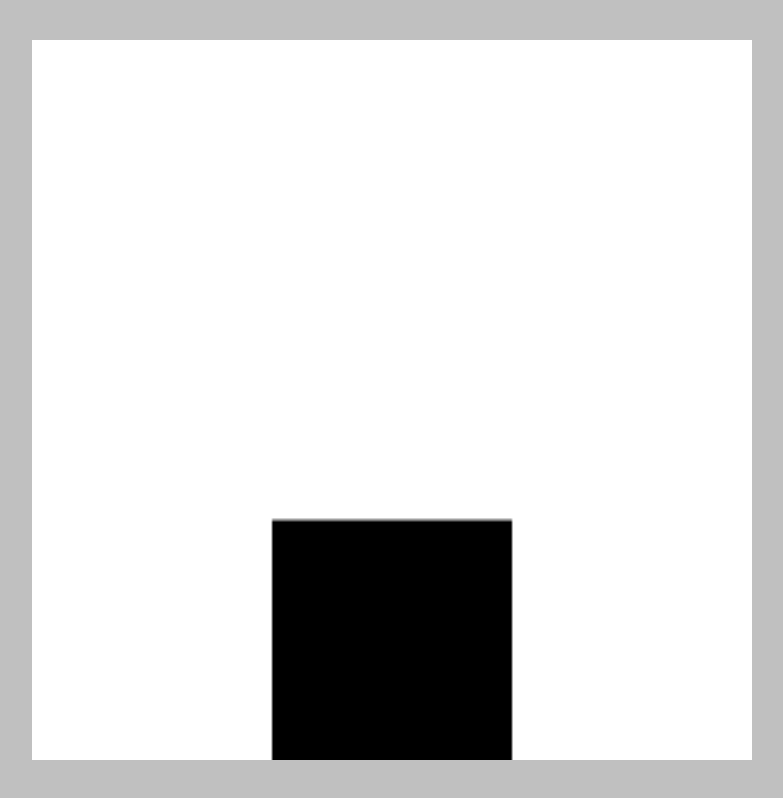
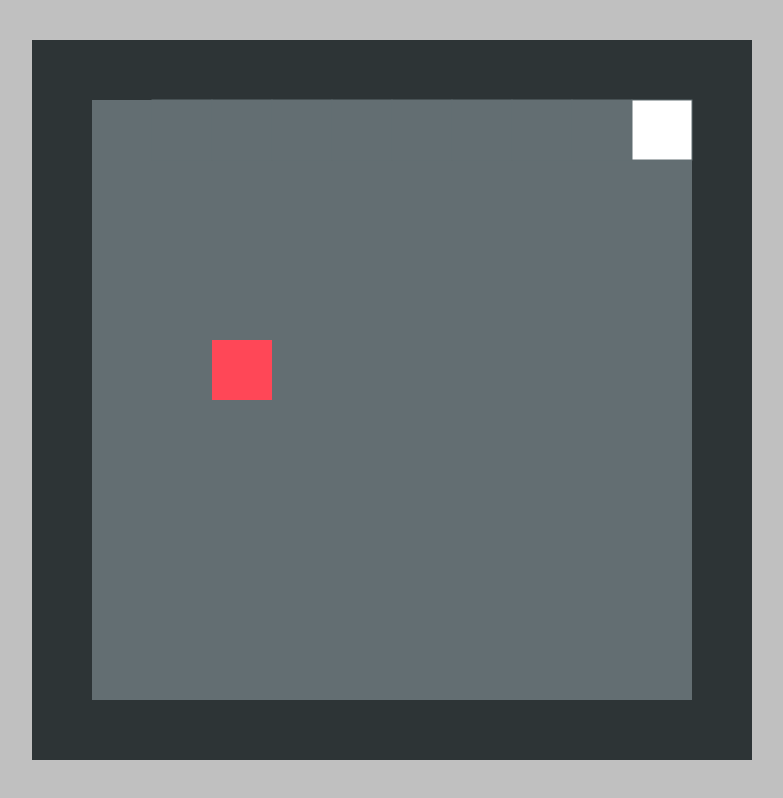
Before and after one commit to BitRuby/Snake-AI, a website built with webpack: page build/game.html in a window 1280 px wide. Shown: the whole page, without its empty margins (248-1031 px from the left). Built offline with nearby package versions, Linux system fonts and the light colour scheme.

Commit message:
Created full working Snake game

```diff
--- a/package.json
+++ b/package.json
@@ -5,7 +5,7 @@
   "main": "index.js",
   "scripts": {
     "build": "babel src -d lib",
-    "webpack": "webpack"
+    "webpack": "webpack --watch"
   },
   "author": "",
   "license": "ISC",
--- /dev/null
+++ b/src/game.config.json
@@ -0,0 +1,7 @@
+{
+  "pixelSize": 60,
+  "gameSpeed": 100,
+  "backgroundColor": "#636e72",
+  "snakeColor": "#fff",
+  "borderColor": "#2d3436"
+}
--- /dev/null
+++ b/src/game/food.js
@@ -0,0 +1,33 @@
+class Food {
+  position = {};
+  constructor(snakeRef) {
+    this.snakeRef = snakeRef;
+    this.snakeRef.ctx.fillStyle = "#ff4757";
+    for (;;) {
+      this.position = {
+        x:
+          (Math.floor(Math.random() * (this.snakeRef.columns - 2)) + 1) *
+          this.snakeRef.px,
+        y:
+          (Math.floor(Math.random() * (this.snakeRef.rows - 2)) + 1) *
+          this.snakeRef.px
+      };
+      if (
+        !this.snakeRef.containsCoordinates(this.position.x, this.position.y)
+      ) {
+        break;
+      }
+    }
+    this.snakeRef.ctx.fillRect(
+      this.position.x,
+      this.position.y,
+      snakeRef.px,
+      snakeRef.px
+    );
+  }
+  getPosition = () => {
+    return this.position;
+  };
+}
+
+export default Food;
--- a/src/game/game.js
+++ b/src/game/game.js
@@ -1,9 +1,44 @@
-export default class Game {
+import Snake from "./snake";
+import data from "../game.config.json";
+
+class Game {
   constructor(c) {
-    this.game = c.getContext("2d");
+    this.px = data.pixelSize;
+    this.speed = data.gameSpeed;
+    c.style.backgroundColor = data.backgroundColor;
+    this.rows = c.height / this.px;
+    this.columns = c.width / this.px;
+    this.ctx = c.getContext("2d");
+    this.c = c;
+    this.interval = {};
   }
+  createMap = () => {
+    const { px, ctx, columns, rows } = this;
+    ctx.fillStyle = data.borderColor;
+    ctx.fillRect(0, 0, px * columns, px);
+    ctx.fillRect(0, 0, px, px * rows);
+    ctx.fillRect(px * (columns - 1), 0, px, px * rows);
+    ctx.fillRect(0, px * (rows - 1), px * columns, px);
+  };
   start = () => {
-    const { game } = this;
-    game.fillRect(100, 100, 100, 100);
+    const { createMap, speed, c } = this;
+    createMap();
+    const snake = new Snake(c);
+    window.addEventListener("keydown", key => {
+      const direction = key.key.replace("Arrow", "");
+      if (
+        (direction === "Right" ||
+          direction === "Left" ||
+          direction === "Up" ||
+          direction === "Down") &&
+        direction !== snake.turnDirection()
+      )
+        snake.changeDirection(direction);
+    });
+    this.interval = window.setInterval(() => {
+      snake.drawSnake(this.interval);
+    }, speed);
   };
 }
+
+export default Game;
--- /dev/null
+++ b/src/game/snake.js
@@ -0,0 +1,134 @@
+import data from "../game.config.json";
+import Food from "./food.js";
+
+class Snake {
+  constructor(c) {
+    this.px = data.pixelSize;
+    this.snake = [{ x: this.px, y: this.px }];
+    this.direction = "Right";
+    this.points = 0;
+    this.die = { statement: false };
+    this.length = 1;
+    this.rows = c.height / this.px;
+    this.columns = c.width / this.px;
+    this.ctx = c.getContext("2d");
+    this.food = new Food(this);
+  }
+  isDie = () => {
+    return this.die;
+  };
+  getPoints = () => {
+    return this.points;
+  };
+  getDirection = () => {
+    return this.direction;
+  };
+  turnDirection = () => {
+    switch (this.direction) {
+      case "Up":
+        return "Down";
+      case "Down":
+        return "Up";
+      case "Left":
+        return "Right";
+      case "Right":
+        return "Left";
+    }
+  };
+  changeDirection = d => {
+    this.direction = d;
+  };
+  containsCoordinates = (x, y) => {
+    return this.snake.some(e => e.x === x && e.y === y);
+  };
+  drawSnake = interval => {
+    const { px, ctx, snake, update, die } = this;
+
+    update();
+    if (die.statement) {
+      clearInterval(interval);
+      return;
+    }
+    ctx.fillStyle = data.snakeColor;
+    ctx.strokeStyle = data.backgroundColor;
+    snake.map(e => {
+      ctx.fillRect(e.x, e.y, px, px);
+      ctx.strokeRect(e.x, e.y, px, px);
+    });
+  };
+  isCollected = () => {
+    if (
+      this.food.getPosition().x === this.snake[0].x &&
+      this.food.getPosition().y === this.snake[0].y
+    ) {
+      this.food = new Food(this);
+      this.points += 1;
+      console.log(this.points);
+      return true;
+    } else return false;
+  };
+  update = () => {
+    const { direction, die, snake, px, columns, rows, ctx } = this;
+    switch (direction) {
+      case "Up":
+        if (snake[0].y - px > 0)
+          ctx.clearRect(
+            snake[snake.length - 1].x,
+            snake[snake.length - 1].y,
+            px,
+            px
+          );
+        if (this.containsCoordinates(snake[0].x, snake[0].y - px))
+          die.statement = true;
+        snake.unshift({ x: snake[0].x, y: snake[0].y - px });
+        this.isCollected() ? "" : snake.splice(-1, 1);
+        if (snake[0].y <= 0) die.statement = true;
+        break;
+      case "Down":
+        if (snake[0].y + px < (rows - 1) * px)
+          ctx.clearRect(
+            snake[snake.length - 1].x,
+            snake[snake.length - 1].y,
+            px,
+            px
+          );
+        if (this.containsCoordinates(snake[0].x, snake[0].y + px))
+          die.statement = true;
+        snake.unshift({ x: snake[0].x, y: snake[0].y + px });
+        this.isCollected() ? "" : snake.splice(-1, 1);
+        if (snake[0].y >= (rows - 1) * px) die.statement = true;
+        break;
+      case "Left":
+        if (snake[0].x - px > 0)
+          ctx.clearRect(
+            snake[snake.length - 1].x,
+            snake[snake.length - 1].y,
+            px,
+            px
+          );
+        if (this.containsCoordinates(snake[0].x - px, snake[0].y))
+          die.statement = true;
+        snake.unshift({ x: snake[0].x - px, y: snake[0].y });
+        this.isCollected() ? "" : snake.splice(-1, 1);
+        if (snake[0].x <= 0) die.statement = true;
+        break;
+      case "Right":
+        if (snake[0].x + px < (columns - 1) * px)
+          ctx.clearRect(
+            snake[snake.length - 1].x,
+            snake[snake.length - 1].y,
+            px,
+            px
+          );
+        if (this.containsCoordinates(snake[0].x + px, snake[0].y))
+          die.statement = true;
+        snake.unshift({ x: snake[0].x + px, y: snake[0].y });
+        this.isCollected() ? "" : snake.splice(-1, 1);
+        if (snake[0].x >= (columns - 1) * px) die.statement = true;
+        break;
+      default:
+    }
+  };
+}
+
+export default Snake;
```
Also changed, not shown: build/app.bundle.js, build/game.html, 1 other file.
